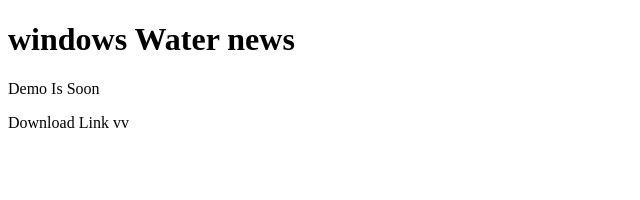
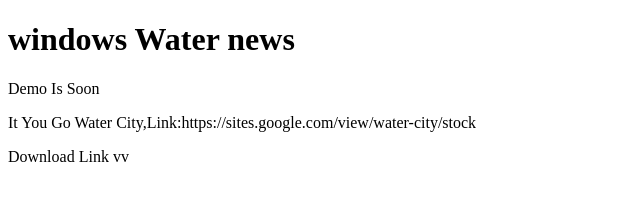
Before and after one commit to Leven-mok/Leven-mok.GitHub.io, a plain HTML site: page index.html in a window 1280 px wide. Shown: the whole page, without its empty margins (0-640 px from the left). Drawn offline with Linux system fonts and the light colour scheme.

Commit message:
Update index.html

```diff
--- a/index.html
+++ b/index.html
@@ -3,6 +3,7 @@
 <body>
 <h1>windows Water news</h1>
 <p>Demo Is Soon</p>
+<p>It You Go Water City,Link:https://sites.google.com/view/water-city/stock</p>
 <p>Download Link vv </p>
   <a href="https://github.com/leven-mok/WindowsWater"> </a>
 </body>
```
